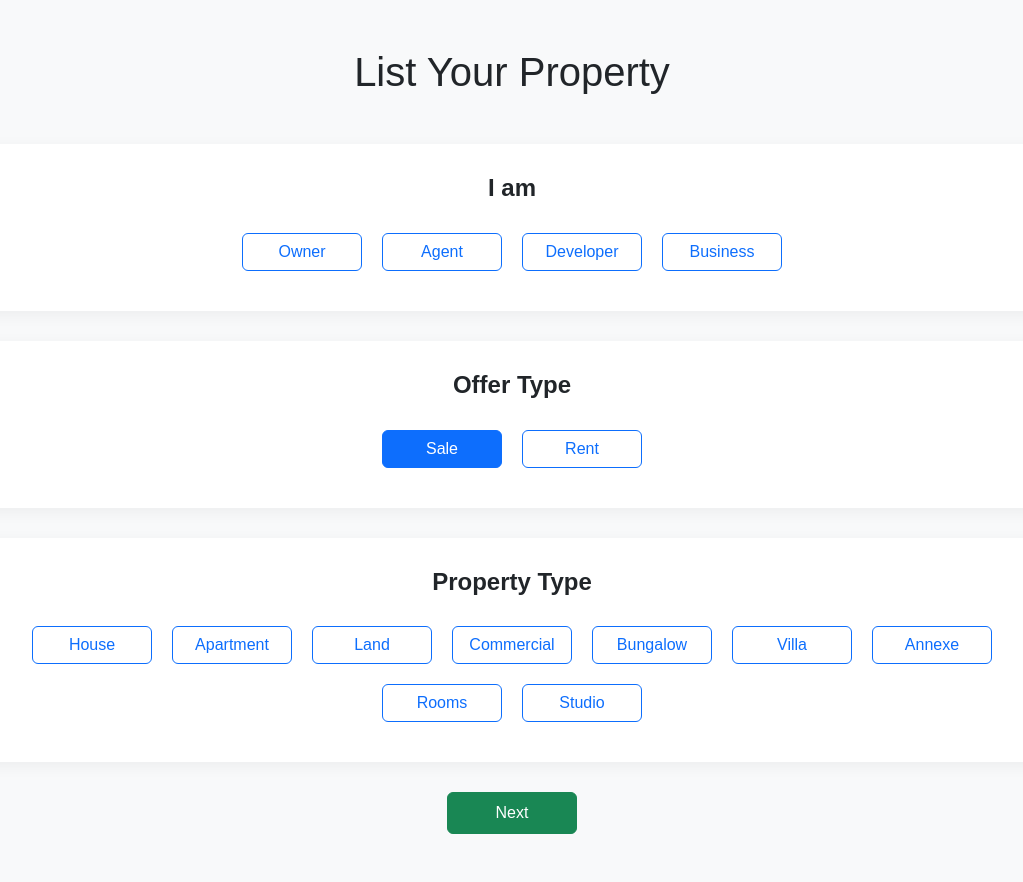
After one commit to Tharusha-Randunu/Real-Estate-Listings-Platform, a Django app: page /list-property/ in a window 1280 px wide. The commit adds this page. Shown: the whole page, without its empty margins (128-1151 px from the left). Run offline with Django 5.2, Linux system fonts and the light colour scheme.

```diff
--- a/home/templates/home/home.html
+++ b/home/templates/home/home.html
@@ -42,7 +42,7 @@
                     <img src="{% static 'home/images/sell.jpg' %}" alt="Sell">
                     <h3>Sell a Home</h3>
                     <p>Get the best value for your property.</p>
-                    <a href="#" class="btn btn-outline-primary">List Property</a>
+                    <a href="{% url 'list_property' %}" class="btn btn-outline-primary">List Property</a>
                 </div>
             </div>
             <div class="col-md-4">
--- /dev/null
+++ b/home/templates/home/list_property.html
@@ -0,0 +1,90 @@
+{% load static %}
+<!DOCTYPE html>
+<html lang="en">
+<head>
+    <meta charset="UTF-8">
+    <title>List Your Property</title>
+    <link rel="stylesheet" href="https://cdn.jsdelivr.net/npm/bootstrap@5.3.0/dist/css/bootstrap.min.css">
+    <style>
+        body {
+            font-family: 'Poppins', sans-serif;
+            background-color: #f8f9fa;
+        }
+
+        .section {
+            background: white;
+            padding: 30px;
+            margin-bottom: 30px;
+            border-radius: 15px;
+            box-shadow: 0 4px 15px rgba(0, 0, 0, 0.05);
+        }
+
+        .btn-choice {
+            min-width: 120px;
+            margin: 10px;
+        }
+
+        .btn-choice-group {
+            display: flex;
+            flex-wrap: wrap;
+            justify-content: center;
+        }
+
+        h4 {
+            font-weight: 600;
+            margin-bottom: 20px;
+        }
+
+        .active-choice {
+            background-color: #0d6efd !important;
+            color: white !important;
+        }
+    </style>
+</head>
+<body>
+    <div class="container my-5">
+        <h1 class="text-center mb-5">List Your Property</h1>
+
+        <!-- I Am Section -->
+        <div class="section">
+            <h4 class="text-center">I am</h4>
+            <div class="btn-choice-group">
+                <button type="button" class="btn btn-outline-primary btn-choice">Owner</button>
+                <button type="button" class="btn btn-outline-primary btn-choice">Agent</button>
+                <button type="button" class="btn btn-outline-primary btn-choice">Developer</button>
+                <button type="button" class="btn btn-outline-primary btn-choice">Business</button>
+            </div>
+        </div>
+
+        <!-- Offer Type Section -->
+        <div class="section">
+            <h4 class="text-center">Offer Type</h4>
+            <div class="btn-choice-group">
+                <button type="button" class="btn btn-primary btn-choice active-choice">Sale</button>
+                <button type="button" class="btn btn-outline-primary btn-choice">Rent</button>
+            </div>
+        </div>
+
+        <!-- Property Type Section -->
+        <div class="section">
+            <h4 class="text-center">Property Type</h4>
+            <div class="btn-choice-group">
+                <button type="button" class="btn btn-outline-primary btn-choice">House</button>
+                <button type="button" class="btn btn-outline-primary btn-choice">Apartment</button>
+                <button type="button" class="btn btn-outline-primary btn-choice">Land</button>
+                <button type="button" class="btn btn-outline-primary btn-choice">Commercial</button>
+                <button type="button" class="btn btn-outline-primary btn-choice">Bungalow</button>
+                <button type="button" class="btn btn-outline-primary btn-choice">Villa</button>
+                <button type="button" class="btn btn-outline-primary btn-choice">Annexe</button>
+                <button type="button" class="btn btn-outline-primary btn-choice">Rooms</button>
+                <button type="button" class="btn btn-outline-primary btn-choice">Studio</button>
+            </div>
+        </div>
+
+        <!-- Submit Button -->
+        <div class="text-center">
+            <button class="btn btn-success px-5 py-2">Next</button>
+        </div>
+    </div>
+</body>
+</html>
--- a/home/urls.py
+++ b/home/urls.py
@@ -1,6 +1,13 @@
 from django.urls import path
 from .views import home
+from .views import home, list_property
+
 
 urlpatterns = [
     path('', home, name='home'),
 ]
+
+urlpatterns = [
+    path('', home, name='home'),
+    path('list-property/', list_property, name='list_property'),
+]
--- a/home/views.py
+++ b/home/views.py
@@ -3,3 +3,5 @@ from django.http import HttpResponse
 
 def home(request):
     return render(request, 'home/home.html')
+def list_property(request):
+    return render(request, 'home/list_property.html')
```
Also changed, not shown: 5 other files.
